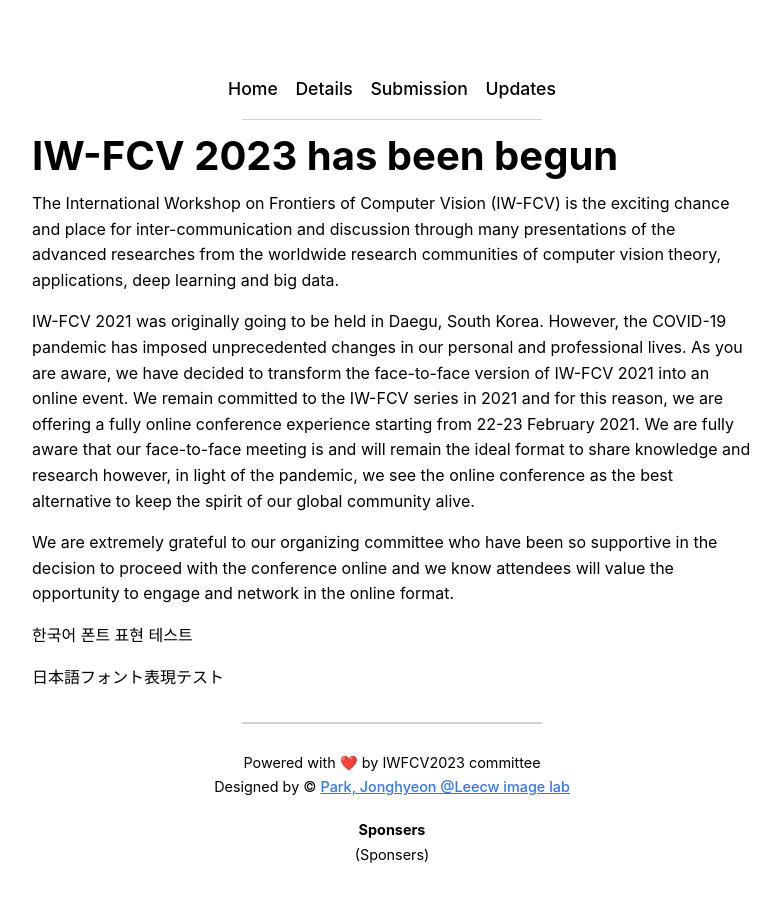
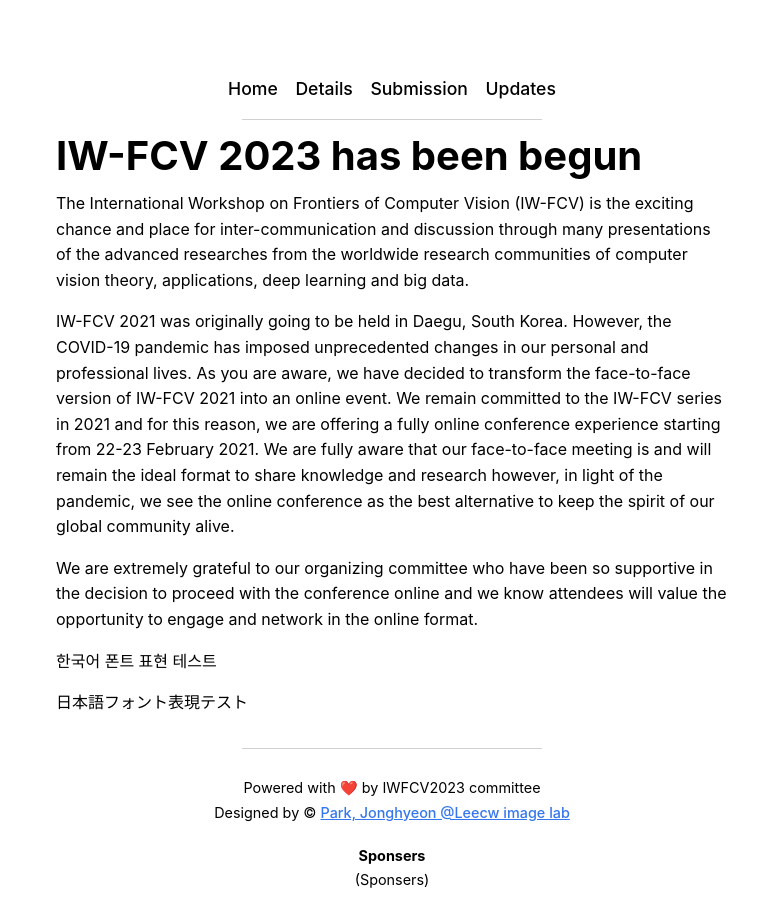
Before and after one commit to ShapeLayer/iwfcv2023-site-dev, a Jekyll site: the page built from index.md, in a window 1280 px wide. Shown: the whole page, without its empty margins (248-1029 px from the left). Built offline with Jekyll 4.4.1, drawn with Linux system fonts in a browser that asks for light colours; some web fonts are replaced.

Commit message:
Fix overflow by padding #5

```diff
--- a/_includes/header.html
+++ b/_includes/header.html
@@ -7,9 +7,9 @@
   <div class="header_nav_wrapper">
     <nav class="header_nav">
       <a class="header_nav__link" href="{{ "/" | relative_url }}">Home</a>
-      <a class="header_nav__link" href="{{ "/" | relative_url }}">Details</a>
-      <a class="header_nav__link" href="{{ "/" | relative_url }}">Submission</a>
-      <a class="header_nav__link" href="{{ "/" | relative_url }}">Updates</a>
+      <a class="header_nav__link" href="{{ "/details" | relative_url }}">Details</a>
+      <a class="header_nav__link" href="{{ "/submission" | relative_url }}">Submission</a>
+      <a class="header_nav__link" href="{{ "/updates" | relative_url }}">Updates</a>
     </nav>
   </div>
   <div style="height: 1rem;"></div>
--- a/_sass/iwfcv/_commons.scss
+++ b/_sass/iwfcv/_commons.scss
@@ -25,9 +25,11 @@ main {
   min-height: 60vh;
   margin: auto;
   padding: 0 1.5em;
+  box-sizing: border-box;
   p {
     line-height: 1.6;
     margin-bottom: 1em;
+    width: 100%;
   }
 }
 
@@ -53,6 +55,7 @@ a {
 }
 
 article {
+  width: 100%;
   header.article-header {
     margin-bottom: 15px;
   }
--- a/_sass/iwfcv/_footer.scss
+++ b/_sass/iwfcv/_footer.scss
@@ -2,7 +2,7 @@ footer {
   width: 100%;
   max-width: 720px;
   margin: auto;
-  padding: 0 1.5em;
+  /* padding: 0 1.5em; */
   .content {
     text-align: center;
     font-size: .9em;
```
Also changed, not shown: default.md (deleted, +0 -7 lines), pages/details.md (added, +5 -0 lines), pages/submission.md (added, +5 -0 lines), 1 other file.
